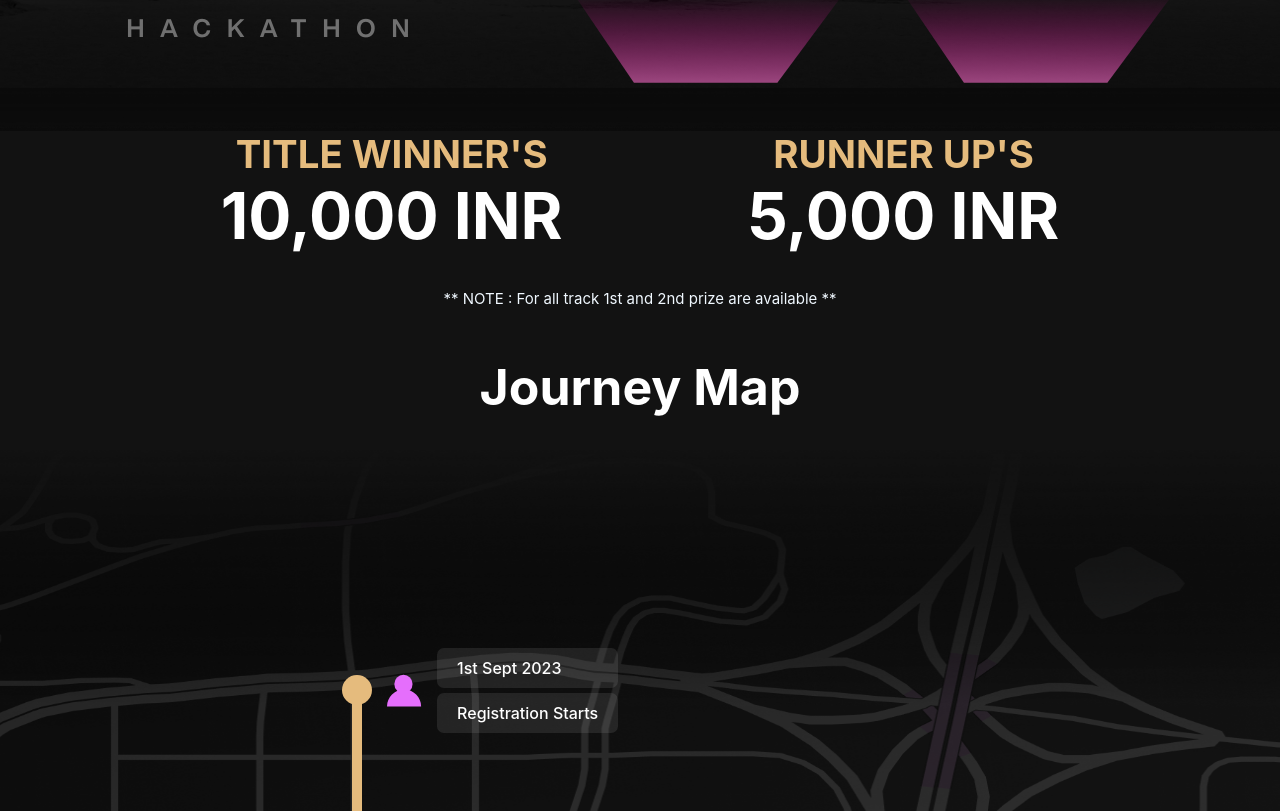
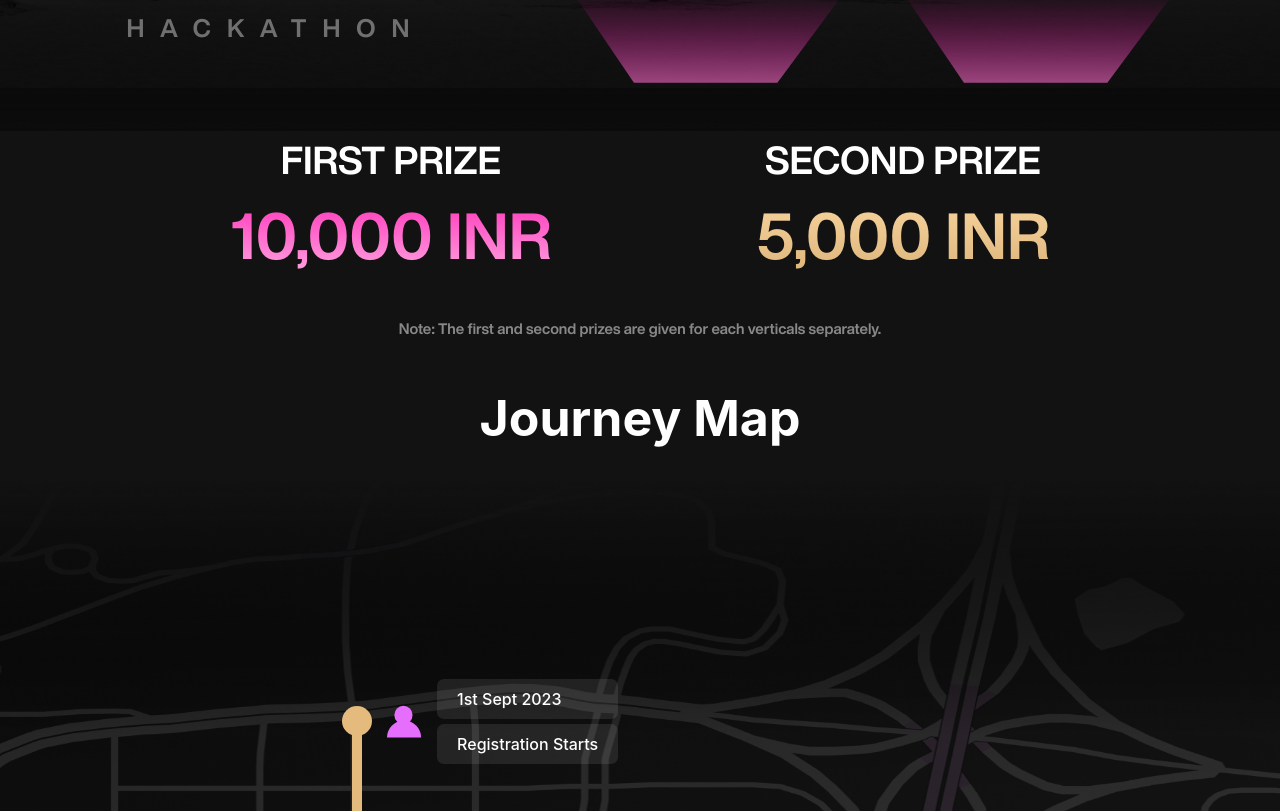
Before and after one commit to gtech-mulearn/gtahackathon, a React (Create React App) app: page / in a window 1280 px wide. Shown: the part 1289-2100 px from the top of the page. Built offline with nearby package versions, Linux system fonts and the light colour scheme.

Commit message:
second update

```diff
--- a/src/Components/Footer/Footer.jsx
+++ b/src/Components/Footer/Footer.jsx
@@ -9,10 +9,9 @@ const Footer = () => {
       <div className={styles.FooterWrapper}>
         <div className={styles.footerTop}>
           <div className={styles.footerTopContent}>
-            <a href="">Explore µLearn</a>
-            <a href="">About KKEM</a>
-            <a href="">Privacy Policy</a>
-            <a href="">Disclaimer</a>
+            <a href="https://mulearn.org/">Explore µLearn</a>
+            <a href="https://knowledgemission.kerala.gov.in/">About KKEM</a>
+            <a href="https://devfolio.co/code-of-conduct">Code of Conduct</a>
           </div>
           <div className={styles.FooterSocialMedia}>
             <a href="https://www.instagram.com/gtechmulearn/" target="_blank">
@@ -40,7 +39,7 @@ const Footer = () => {
             <a href="/sandshores">SandShores</a>
           </div>
           <div>
-            <a href="">MCMXCVIII</a>
+            <a>MCMXCVIII</a>
           </div>
         </div>
       </div>
--- a/src/HackathonPages/GTASandshore/Components/Location/Location.jsx
+++ b/src/HackathonPages/GTASandshore/Components/Location/Location.jsx
@@ -21,7 +21,7 @@ const Location = () => {
             target="_blank"
             className={styles.atagButton}
           >
-            EXPLORE
+            VISIT VENUE
           </a>
         </div>
       </div>
--- a/src/HackathonPages/GTASandshore/Components/Prizes/Prizes.jsx
+++ b/src/HackathonPages/GTASandshore/Components/Prizes/Prizes.jsx
@@ -6,15 +6,18 @@ const Prizes = () => {
     <div className={styles.prizeWrapper}>
       <div className={styles.amountWrapper}>
         <div>
-          <h2>TITLE WINNER'S</h2>
-          <h1>10,000 INR</h1>
+          <h2>FIRST PRIZE</h2>
+          <h1 className={styles.first}>10,000 INR</h1>
         </div>
         <div>
-          <h2>RUNNER UP'S</h2>
-          <h1>5,000 INR</h1>
+          <h2>SECOND PRIZE</h2>
+          <h1 className={styles.second}>5,000 INR</h1>
         </div>
       </div>
-      <p style={{textAlign:"center"}}>** NOTE : For all track 1st and 2nd prize are available **</p>
+      <p style={{ textAlign: "center", color: "#888888" }}>
+        Note: The first and second prizes are given for each verticals
+        separately.
+      </p>
     </div>
   );
 };
--- a/src/HackathonPages/GTASandshore/Components/Prizes/Prizes.module.css
+++ b/src/HackathonPages/GTASandshore/Components/Prizes/Prizes.module.css
@@ -8,6 +8,7 @@
   color: aliceblue;
   font-size: 15px;
   text-align: center;
+  font-family: "HelveticaBold";
 }
 .amountWrapper {
   display: flex;
@@ -19,11 +20,26 @@
 .amountWrapper h2 {
   font-size: 3vw;
   margin: 0;
-  color: #E5BB7D;
+  color: #ffffff;
 }
 .amountWrapper h1 {
   font-size: 5vw;
   margin: 0;
+}
+.first {
+  background: var(
+    --Verticals,
+    linear-gradient(180deg, #ff46c0 22.22%, #ff97dc 83.18%)
+  );
+  background-clip: text;
+  -webkit-background-clip: text;
+  -webkit-text-fill-color: transparent;
+}
+.second {
+  background: linear-gradient(180deg, #fbd8a3 0%, #dab277 100%);
+  background-clip: text;
+  -webkit-background-clip: text;
+  -webkit-text-fill-color: transparent;
 }
 @media screen and (max-width: 700px) {
   .amountWrapper h2 {
@@ -33,7 +49,6 @@
     font-size: 6vw;
   }
   .prizeWrapper {
-
     font-size: 12px;
   }
 }
--- a/src/HackathonPages/GTASandshore/Components/Sponsors/Sponsors.jsx
+++ b/src/HackathonPages/GTASandshore/Components/Sponsors/Sponsors.jsx
@@ -21,11 +21,11 @@ const Sponsors = () => {
         <div className={styles.sponsorsLogoWrapper}>
           <div className={styles.divSponsorsTire}>
             <div className={styles.companySponsorsDiv}>
-              <a href="https://fundesign.netlify.app/" target="_blank">
+              <a href="https://knowledgemission.kerala.gov.in/" target="_blank">
                 <img src={KKem} alt="KKEM" />
               </a>{" "}
               <a href="https://mulearn.org/" target="_blank">
-                <img src={Mulearn} alt="FUN DESIGN" />
+                <img src={Mulearn} alt="mulearn" />
               </a>
             </div>
             <div className={styles.twinkleSponsors}>
--- a/src/assets/svg/svg.tsx
+++ b/src/assets/svg/svg.tsx
@@ -234,12 +234,12 @@ export const Twitter = () => {
     <svg
       xmlns="http://www.w3.org/2000/svg"
       width="20"
-      height="16"
-      viewBox="0 0 20 16"
+      height="17"
+      viewBox="0 0 20 17"
       fill="none"
     >
       <path
-        d="M17.6411 4.01511C17.6541 4.19011 17.6541 4.36411 17.6541 4.53811C17.6541 9.86311 13.6011 15.9991 6.19406 15.9991C3.91206 15.9991 1.79206 15.3381 0.00805664 14.1901C0.332057 14.2271 0.644057 14.2401 0.981057 14.2401C2.79405 14.2445 4.5557 13.6383 5.98206 12.5191C5.14148 12.5039 4.32663 12.2266 3.65129 11.7258C2.97596 11.2251 2.47384 10.526 2.21506 9.72611C2.46406 9.76311 2.71406 9.78811 2.97606 9.78811C3.33706 9.78811 3.70006 9.73811 4.03706 9.65111C3.12473 9.4671 2.30434 8.97268 1.71545 8.25198C1.12656 7.53128 0.80556 6.62881 0.807057 5.69811V5.64811C1.34406 5.94711 1.96706 6.13411 2.62706 6.15911C2.07408 5.79176 1.62067 5.29321 1.30728 4.70797C0.993889 4.12272 0.830281 3.46898 0.831057 2.80511C0.831057 2.05711 1.03006 1.37111 1.37906 0.773111C2.3912 2.01813 3.65356 3.03667 5.08439 3.76277C6.51523 4.48887 8.08262 4.90633 9.68506 4.98811C9.62306 4.68811 9.58506 4.37711 9.58506 4.06511C9.58453 3.536 9.68836 3.01198 9.8906 2.52304C10.0928 2.0341 10.3895 1.58985 10.7637 1.21571C11.1378 0.841573 11.582 0.544892 12.071 0.342653C12.5599 0.140413 13.0839 0.0365851 13.6131 0.0371114C14.7731 0.0371114 15.8201 0.523111 16.5561 1.30911C17.4578 1.13473 18.3226 0.805533 19.1121 0.336111C18.8121 1.26611 18.1821 2.05611 17.3411 2.55611C18.1408 2.46489 18.9225 2.25456 19.6601 1.93211C19.1092 2.7352 18.4266 3.43944 17.6411 4.01511Z"
+        d="M15.2371 0H18.1209L11.8203 7.20186L19.233 17H13.4292L8.88391 11.0567L3.68195 17H0.796505L7.53601 9.29659L0.425049 0.0007837H6.37618L10.4849 5.43314L15.2371 0ZM14.2254 15.2744H15.8232L5.50789 1.6355H3.79323L14.2254 15.2744Z"
         fill="white"
       />
     </svg>
```
Lines whose indentation alone changed are shown as unchanged.
